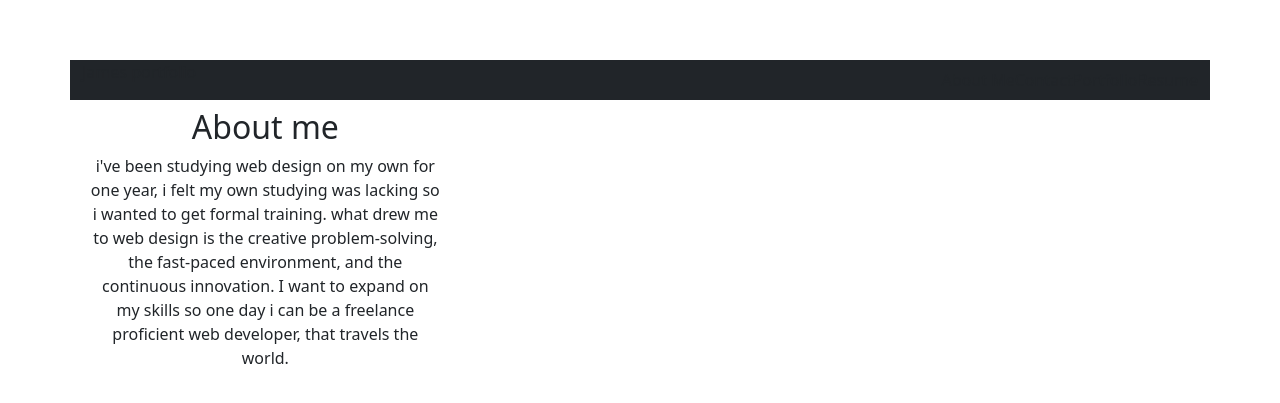
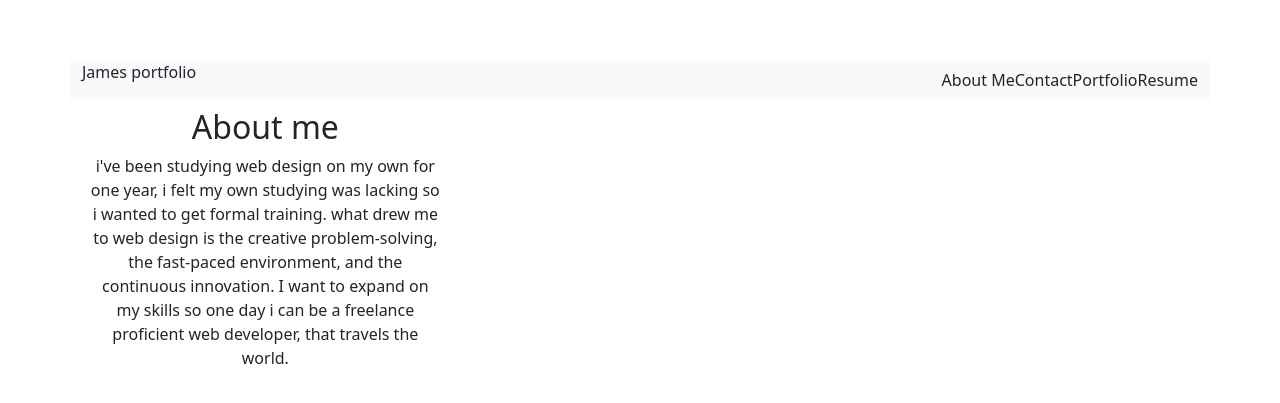
Before and after one commit to JIF945/James-MERN-Professional-Portfolio, a React (Vite) app: page / in a window 1280 px wide. Shown: the part 173-576 px from the top of the page. Built offline with nearby package versions, Linux system fonts and the light colour scheme.

Commit message:
nav bar lite

```diff
--- a/components/Navigation.jsx
+++ b/components/Navigation.jsx
@@ -2,7 +2,7 @@
 
 const Navigation = () => {
   return (
-    <nav  className="navbar-expand-lg bg-dark" data-bs-theme="dark">
+    <nav  className="navbar-expand-lg bg-light" data-bs-theme="dark">
       <div className="container-fluid d-flex justify-content-between align-items center">
         <div className="navbar-logo">
           <NavLink to ="/" className="navbar-brand">
```
